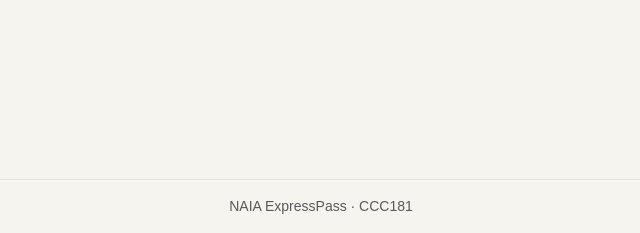
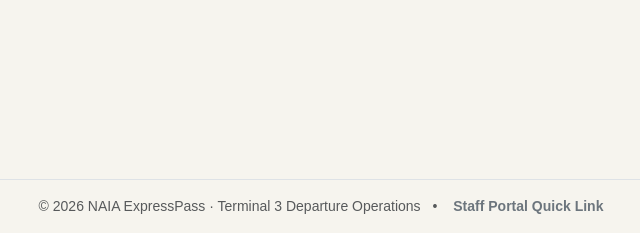
Before and after one commit to Michael-Andre-Novela/ccc181, a Flask app: page /staff in a window 1280 px wide. Shown: the part 567-800 px from the top of the page, without its empty margins (319-959 px from the left). Run offline with Flask 3, Linux system fonts and the light colour scheme.

Commit message:
Update 10b improvement section to focus on Staff Portal footer navigation (#1)

```diff
--- a/join-queue/my-app/templates/base.html
+++ b/join-queue/my-app/templates/base.html
@@ -49,9 +49,15 @@
     {% block content %}{% endblock %}
   </main>
 
-  <footer class="border-top py-3 text-center text-body-secondary small">
-    NAIA ExpressPass · CCC181
-  </footer>
+  <footer class="border-top py-3 text-center text-body-secondary small mt-auto">
+  <div class="container">
+    <span>© 2026 NAIA ExpressPass · Terminal 3 Departure Operations</span>
+    <span class="mx-2">•</span>
+    <a href="{{ url_for('staff_dashboard') }}" class="text-decoration-none text-secondary fw-semibold">
+      <i class="bi bi-person-badge me-1"></i> Staff Portal Quick Link
+    </a>
+  </div>
+</footer>
 
   <script src="https://cdn.jsdelivr.net/npm/bootstrap@5.3.3/dist/js/bootstrap.bundle.min.js"></script>
   <script src="{{ url_for('static', filename='js/main.js') }}"></script>
--- a/join-queue/my-app/templates/staff.html
+++ b/join-queue/my-app/templates/staff.html
@@ -28,7 +28,55 @@
       </div>
     </div>
   </div>
+<!-- Mobile View Cards -->
+    <div class="d-md-none p-3">
+      {% for t in queue %}
+        <div class="card border mb-3 rounded-3 p-3 {% if t.status == 'called' %}border-primary bg-light{% endif %}">
+          <div class="d-flex justify-content-between align-items-start mb-2">
+            <div>
+              <span class="fs-4 fw-bold">#{{ t.number }}</span>
+              <span class="ms-2 fw-semibold">{{ t.name }}</span>
+            </div>
+            {% if t.status == 'waiting' %}
+              <span class="badge text-bg-warning">Waiting</span>
+            {% elif t.status == 'called' %}
+              <span class="badge text-bg-primary">Called</span>
+            {% endif %}
+          </div>
 
+          <div class="row g-1 small text-muted mb-3">
+            <div class="col-6">Flight: <strong class="text-dark">{{ t.flight_number }}</strong></div>
+            <div class="col-6">PNR: <strong class="text-dark">{{ t.pnr }}</strong></div>
+            <div class="col-12">Lane: <strong class="text-dark">{{ names.get(t.service_id, 'General') }}</strong></div>
+          </div>
+
+          <!-- Touch-friendly Action Buttons -->
+          <div class="d-flex gap-2">
+            {% if t.status == 'waiting' %}
+              <form method="post" action="{{ url_for('staff_action', ticket_id=t.number, action='call', service_id=selected) }}" class="flex-fill">
+                <button type="submit" class="btn btn-outline-primary w-100 py-2 fw-semibold" aria-label="Call ticket {{ t.number }}">
+                  Call
+                </button>
+              </form>
+            {% endif %}
+
+            <form method="post" action="{{ url_for('staff_action', ticket_id=t.number, action='serve', service_id=selected) }}" class="flex-fill">
+              <button type="submit" class="btn btn-success w-100 py-2 fw-semibold" aria-label="Mark ticket {{ t.number }} as served">
+                Serve
+              </button>
+            </form>
+
+            <form method="post" action="{{ url_for('staff_action', ticket_id=t.number, action='no-show', service_id=selected) }}" class="flex-fill">
+              <button type="submit" class="btn btn-outline-danger w-100 py-2 fw-semibold" aria-label="Mark ticket {{ t.number }} as no-show">
+                No-show
+              </button>
+            </form>
+          </div>
+        </div>
+      {% else %}
+        <p class="text-center text-muted mb-0">No passengers waiting in queue.</p>
+      {% endfor %}
+    </div>
   <!-- Service Filter Nav Pills & Waiting Counts (★ Feature) -->
   <div class="col-12">
     <div class="d-flex flex-wrap align-items-center justify-content-between gap-2 border-bottom pb-3">
```
